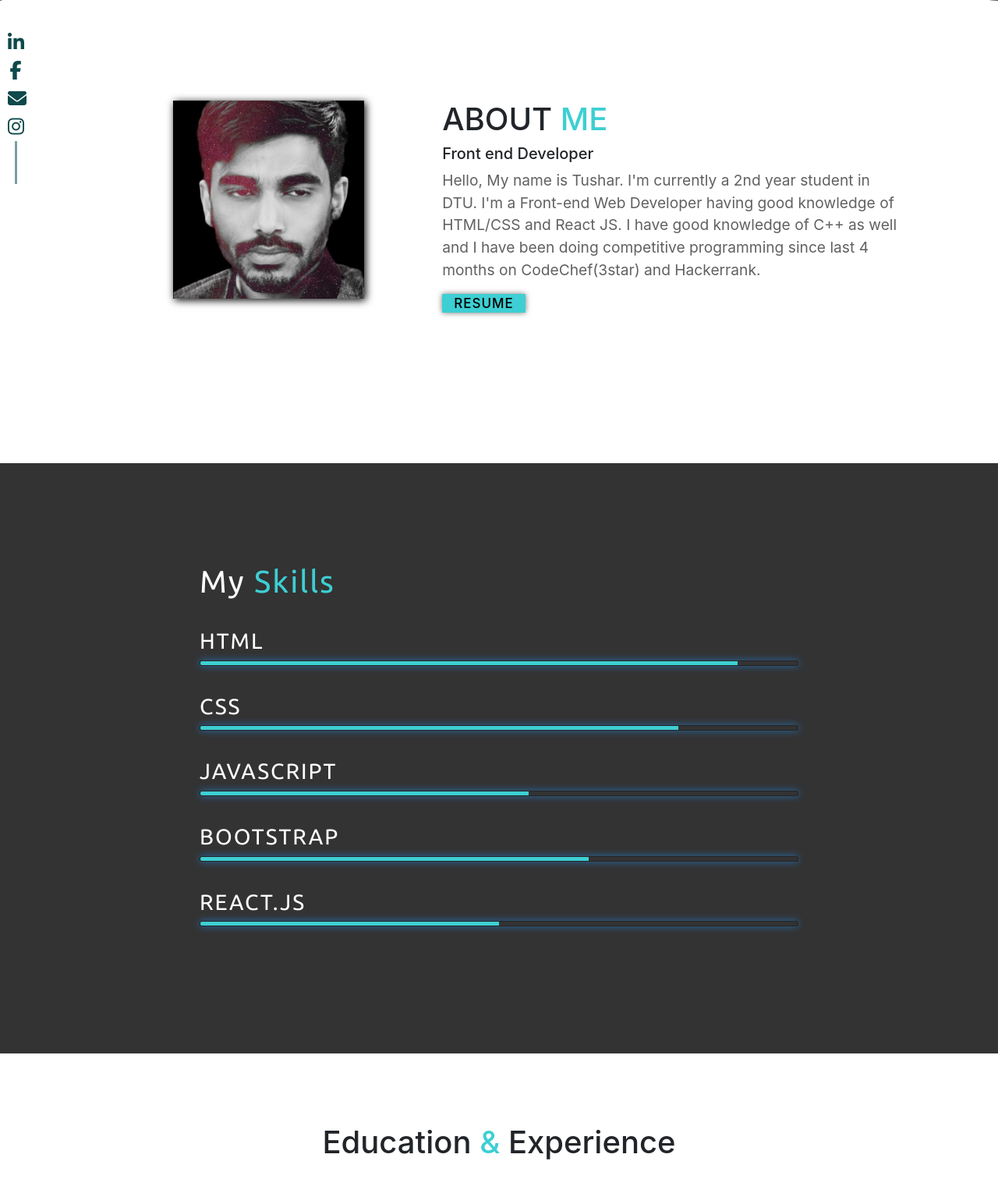
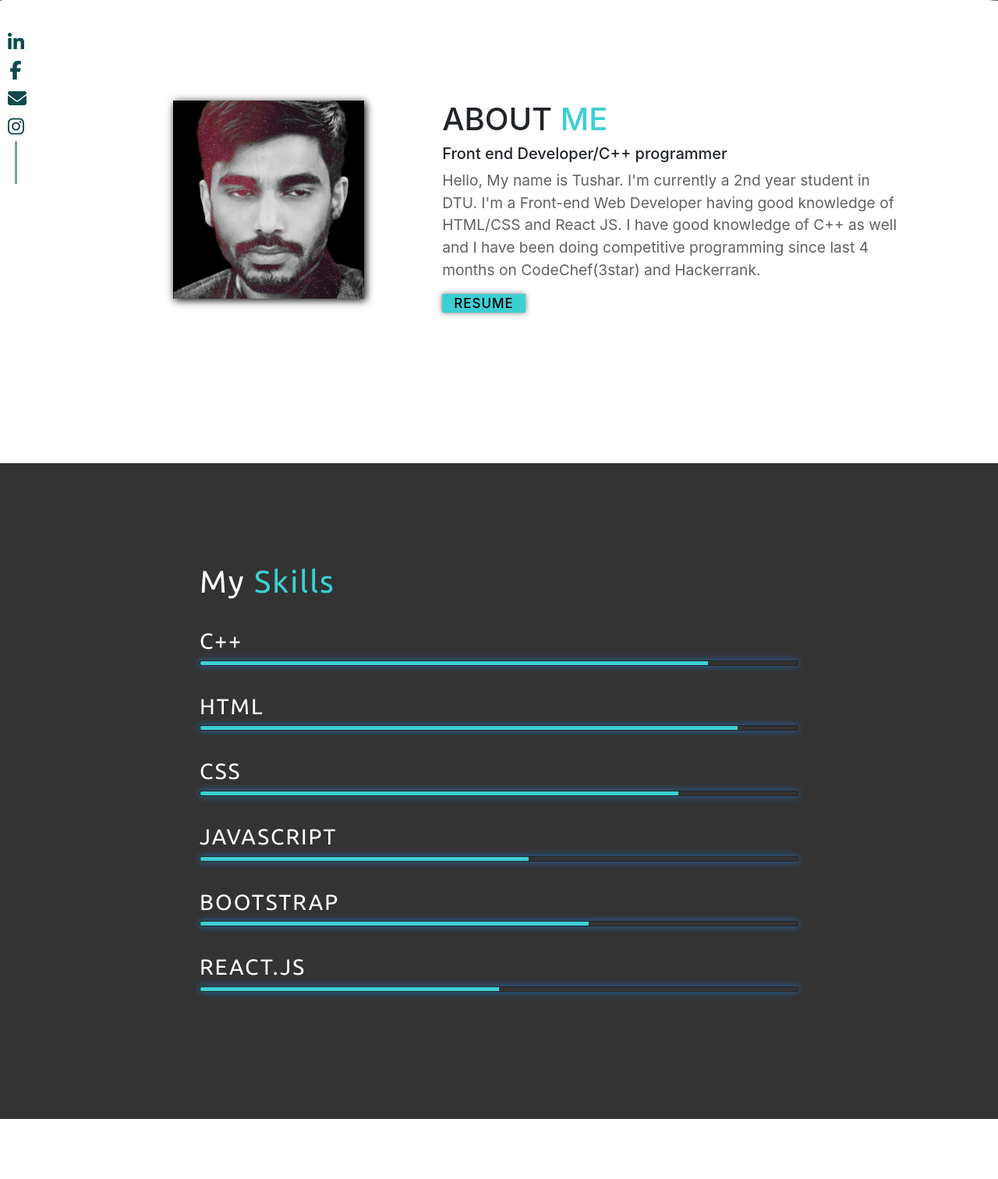
Before and after one commit to Tusharknwl/portfolio-2021, a PHP site: page /index.html in a window 1280 px wide. Shown: the part 564-2076 px from the top of the page at 78% size. Run offline with PHP 8.4, Linux system fonts and the light colour scheme; some libraries are stand-ins or nearby versions; some web fonts are replaced.

Commit message:
final 2mar 1;47

```diff
--- a/css/style.css
+++ b/css/style.css
@@ -218,6 +218,11 @@ h2 .glowtext {
   background: #3DCFD3;
 }
 
+.cpp {
+  width: 85%;
+  animation: cpp 3s ;
+}
+
 .html {
   width: 90%;
   animation: html 3s ;
@@ -241,6 +246,15 @@ h2 .glowtext {
 .react {
   width: 50%;
   animation: react 3s;
+}
+
+@keyframes cpp {
+  0% {
+    width: 0;
+  }
+  100%{
+    width: 85%;
+  }
 }
 
 @keyframes html {
--- a/index.html
+++ b/index.html
@@ -68,7 +68,7 @@
       </div>
       <div class="about col-lg-7">
         <h2 class="about-heading">ABOUT <span class="primary">ME</span></h2>
-        <h5>Front end Developer</h5>
+        <h5>Front end Developer/C++ programmer</h5>
         <p>Hello, My name is Tushar. I'm currently a 2nd year student in DTU.
            I'm a Front-end Web Developer having good knowledge of HTML/CSS and React JS.
            I have good knowledge of C++ as well and I have been doing competitive programming since last 4 months on CodeChef(3star) and Hackerrank.</p>
@@ -82,6 +82,9 @@
   <section id="skills">
     <div class="my-skills">
       <h1>My <span class="primary">Skills</span></h1>
+      <li>
+        <h3>C++</h3><span class="bar"><span class="cpp"></span></span>
+      </li>
       <li>
         <h3>HTML</h3><span class="bar"><span class="html"></span></span>
       </li>
```
